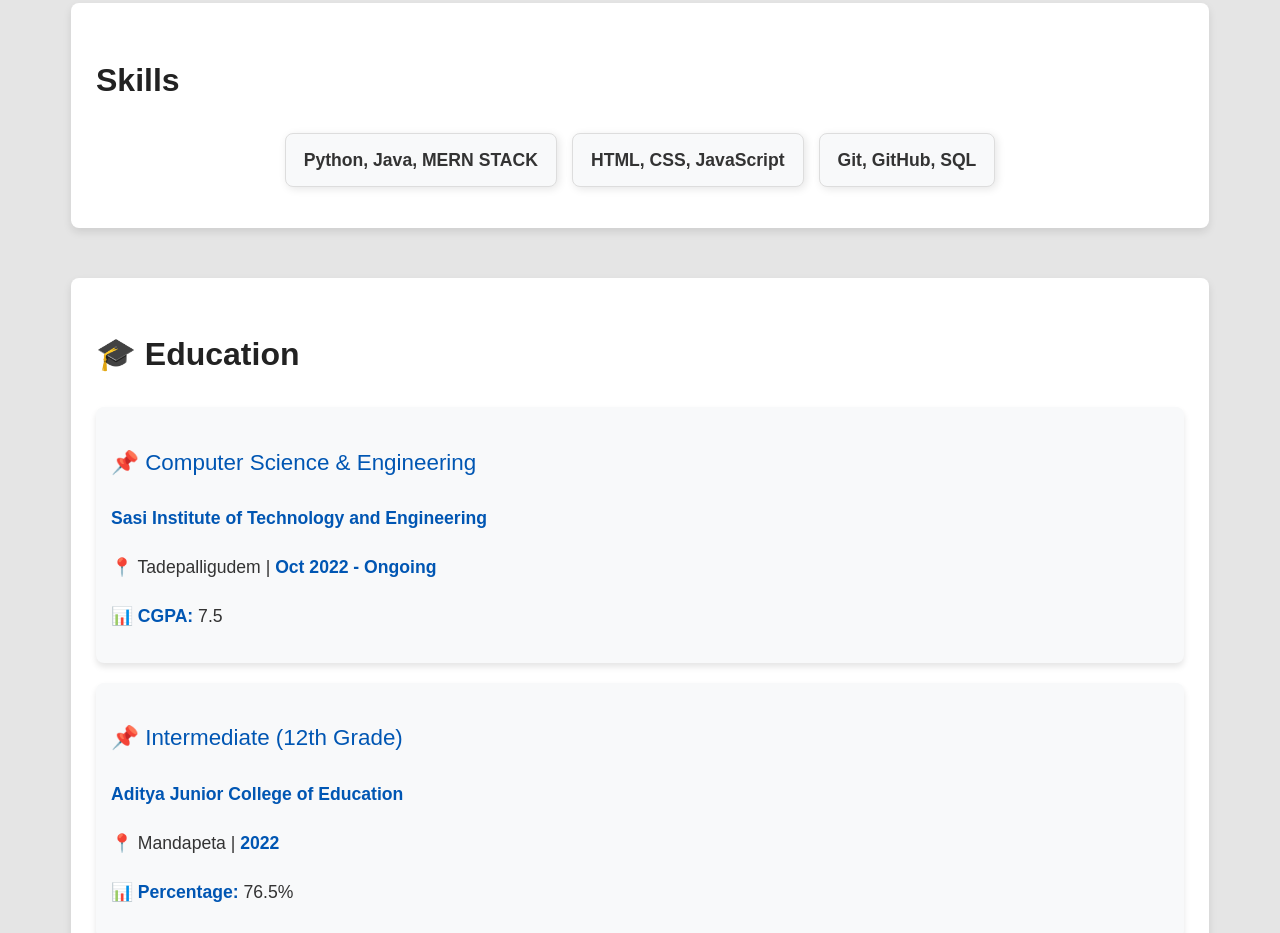
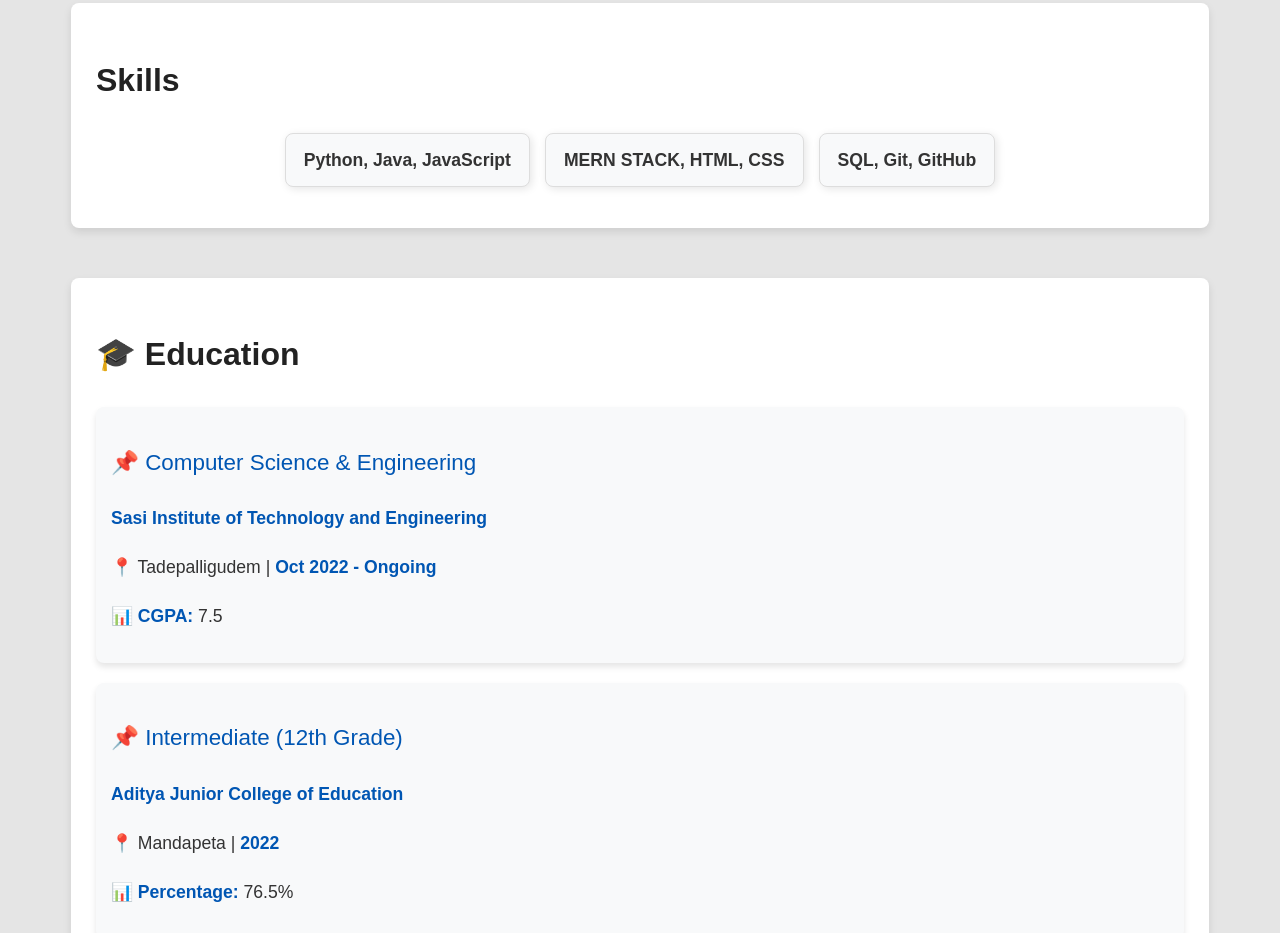
Before and after one commit to janakiramkusu/portifolio, a plain HTML site: page index.html in a window 1280 px wide. Shown: the part 2320-3253 px from the top of the page. Drawn offline with Linux system fonts and the light colour scheme.

Commit message:
Update index.html

```diff
--- a/index.html
+++ b/index.html
@@ -114,9 +114,9 @@
     <section id="skills" class="fade-in slide-up">
         <h2>Skills</h2>
         <ul>
-            <li>Python, Java, MERN STACK</li>
-            <li>HTML, CSS, JavaScript</li>
-            <li>Git, GitHub, SQL</li>
+            <li>Python, Java, JavaScript</li>
+            <li>MERN STACK, HTML, CSS</li>
+            <li>SQL, Git, GitHub</li>
         </ul>
     </section>
 
```
